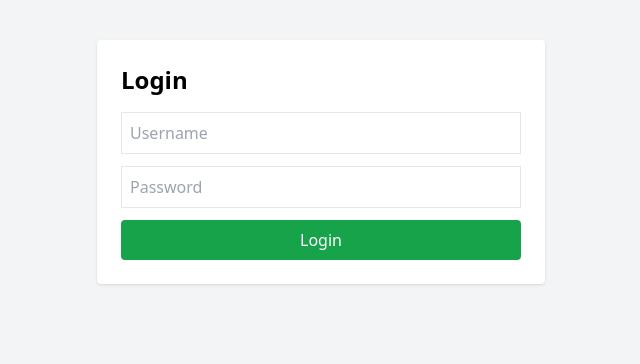
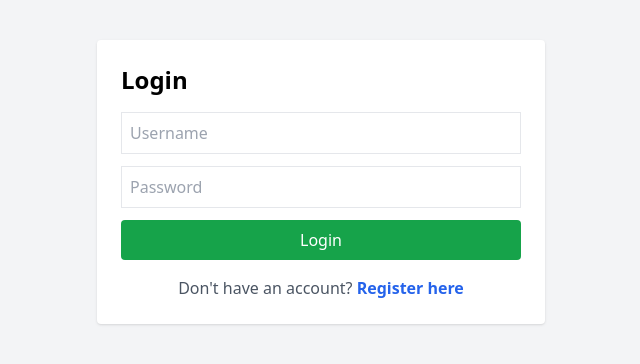
Before and after one commit to workneel2111/AUTOMATED-INVOICE-SYSTEM-, a Flask app: page /login in a window 1280 px wide. Shown: the top 364 px of the page, without its empty margins (319-959 px from the left). Run offline with Flask 3, Linux system fonts and the light colour scheme; some libraries are stand-ins or nearby versions.

Commit message:
register button added to login page

```diff
--- a/templates/login.html
+++ b/templates/login.html
@@ -1,5 +1,6 @@
 <!DOCTYPE html>
 <html>
+
 <head>
     <title>Login</title>
     <script src="https://cdn.tailwindcss.com"></script>
@@ -13,21 +14,24 @@
 
         <form method="POST">
 
-        <input type="text" name="username"
-               placeholder="Username"
-               class="w-full border p-2 mb-3">
+            <input type="text" name="username" placeholder="Username" class="w-full border p-2 mb-3">
 
-        <input type="password" name="password"
-               placeholder="Password"
-               class="w-full border p-2 mb-3">
+            <input type="password" name="password" placeholder="Password" class="w-full border p-2 mb-3">
 
             <button class="bg-green-600 text-white px-4 py-2 rounded w-full">
                 Login
             </button>
+            <p class="text-center mt-4 text-gray-600">
+                Don't have an account?
+                <a href="{{ url_for('register') }}" class="text-blue-600 font-semibold hover:underline">
+                    Register here
+                </a>
+            </p>
 
         </form>
 
     </div>
 
 </body>
+
 </html>
```
Lines whose indentation alone changed are shown as unchanged.
